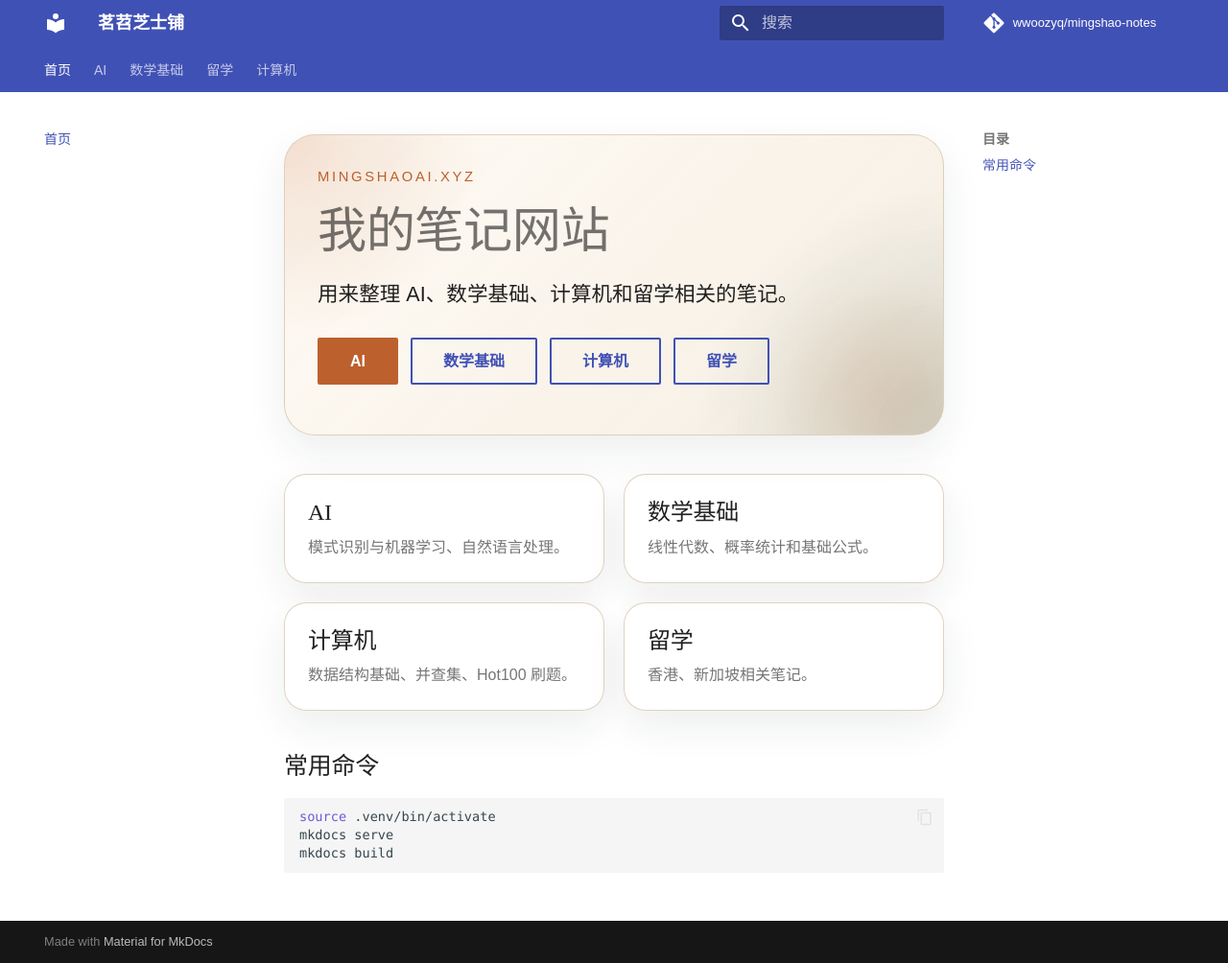
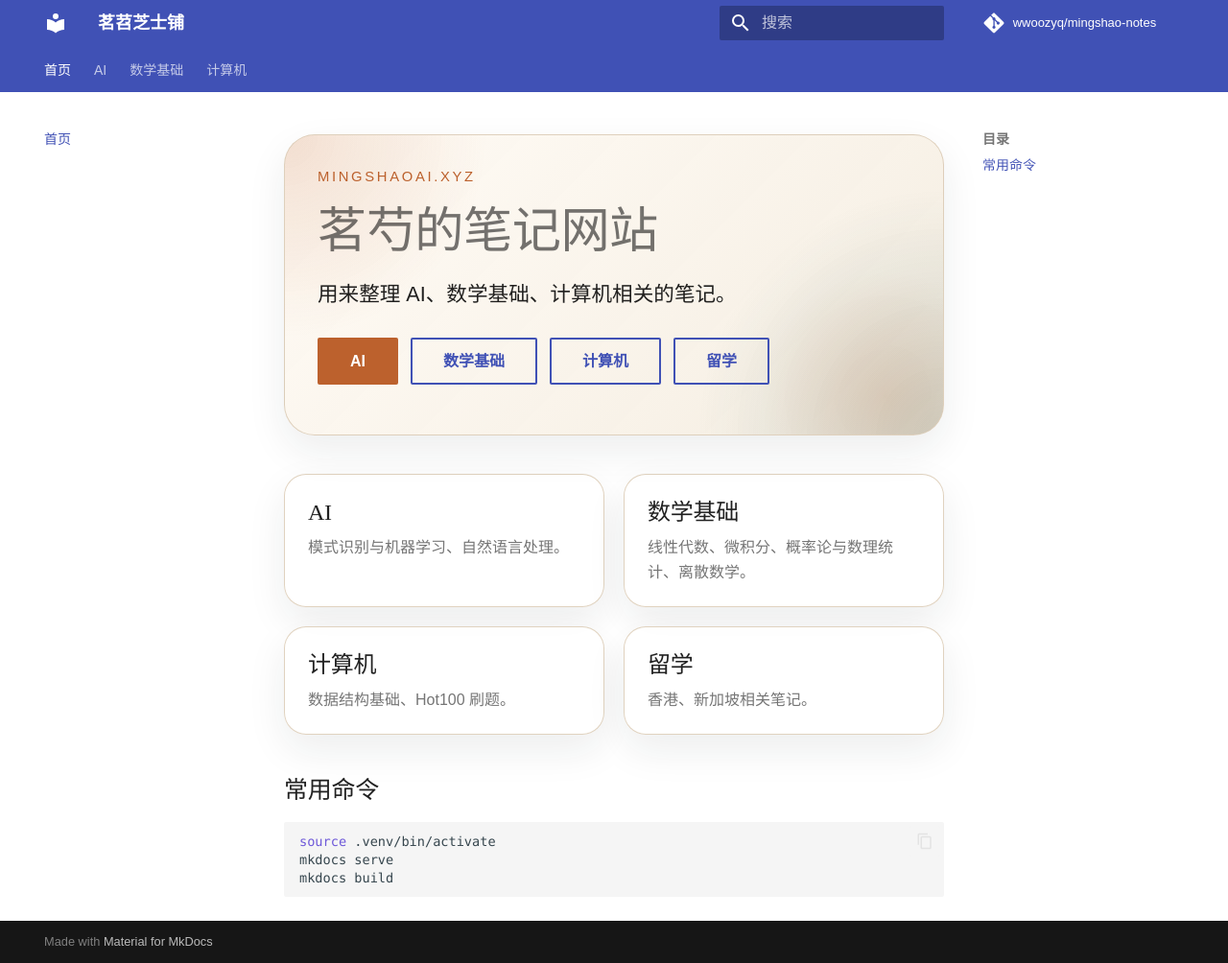
Before and after one commit to wwoozyq/mingshao-notes, an MkDocs documentation site: the page built from docs/index.md, in a window 1280 px wide and 1004 px high. Shown: the whole window at 96% size. Built offline with MkDocs 1.6.1 and Material for MkDocs 9.7.7, drawn with Linux system fonts in a browser that asks for light colours; comment, search, counter and statistics services are not loaded.

Commit message:
首页优化

```diff
--- a/docs/index.md
+++ b/docs/index.md
@@ -1,9 +1,9 @@
 <div class="landing-hero landing-hero--simple">
   <div class="landing-copy">
     <p class="landing-eyebrow">MINGSHAOAI.XYZ</p>
-    <h1>我的笔记网站</h1>
+    <h1>茗芍的笔记网站</h1>
     <p class="landing-lead">
-      用来整理 AI、数学基础、计算机和留学相关的笔记。
+      用来整理 AI、数学基础、计算机相关的笔记。
     </p>
     <div class="landing-actions">
       <a class="md-button md-button--primary" href="ai/index.md">AI</a>
@@ -22,12 +22,12 @@
 
   <a class="simple-card" href="math/index.md">
     <h2>数学基础</h2>
-    <p>线性代数、概率统计和基础公式。</p>
+    <p>线性代数、微积分、概率论与数理统计、离散数学。</p>
   </a>
 
   <a class="simple-card" href="computer/index.md">
     <h2>计算机</h2>
-    <p>数据结构基础、并查集、Hot100 刷题。</p>
+    <p>数据结构基础、Hot100 刷题。</p>
   </a>
 
   <a class="simple-card" href="study-abroad/index.md">
--- a/mkdocs.yml
+++ b/mkdocs.yml
@@ -60,13 +60,14 @@ nav:
           - 支配集独立集匹配与着色: math/discrete-mathematics/09-支配集独立集匹配与着色.md
           - 命题逻辑: math/discrete-mathematics/10-命题逻辑.md
           - 一阶逻辑: math/discrete-mathematics/11-一阶逻辑.md
-  - 留学:
-      - 留学总览: study-abroad/index.md
+
   - 计算机:
     - 计算机总览: computer/index.md
     - 数据结构基础:
       - 总览: computer/fds/cs-fundamentals.md
       - 并查集: computer/fds/union-find.md
     - Hot100 刷题: computer/hot100.md
+    - 留学:
+      - 留学总览: study-abroad/index.md
 extra_css:
   - stylesheets/extra.css
```
